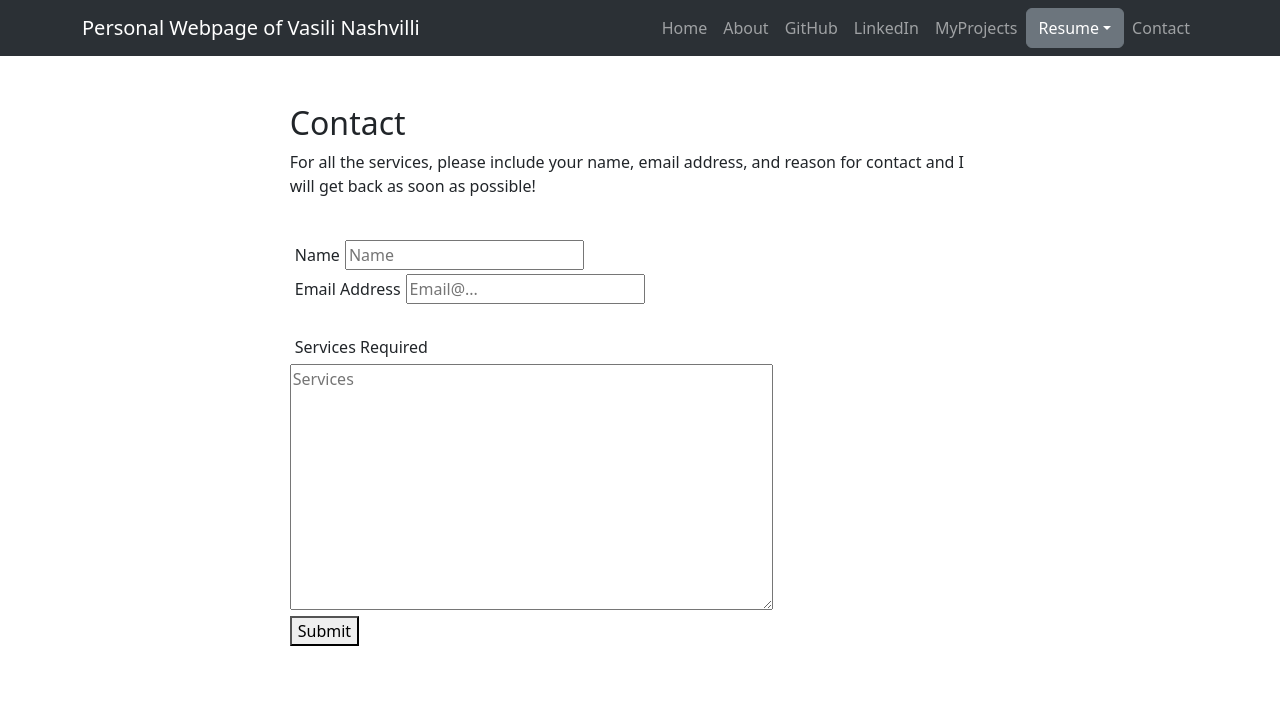
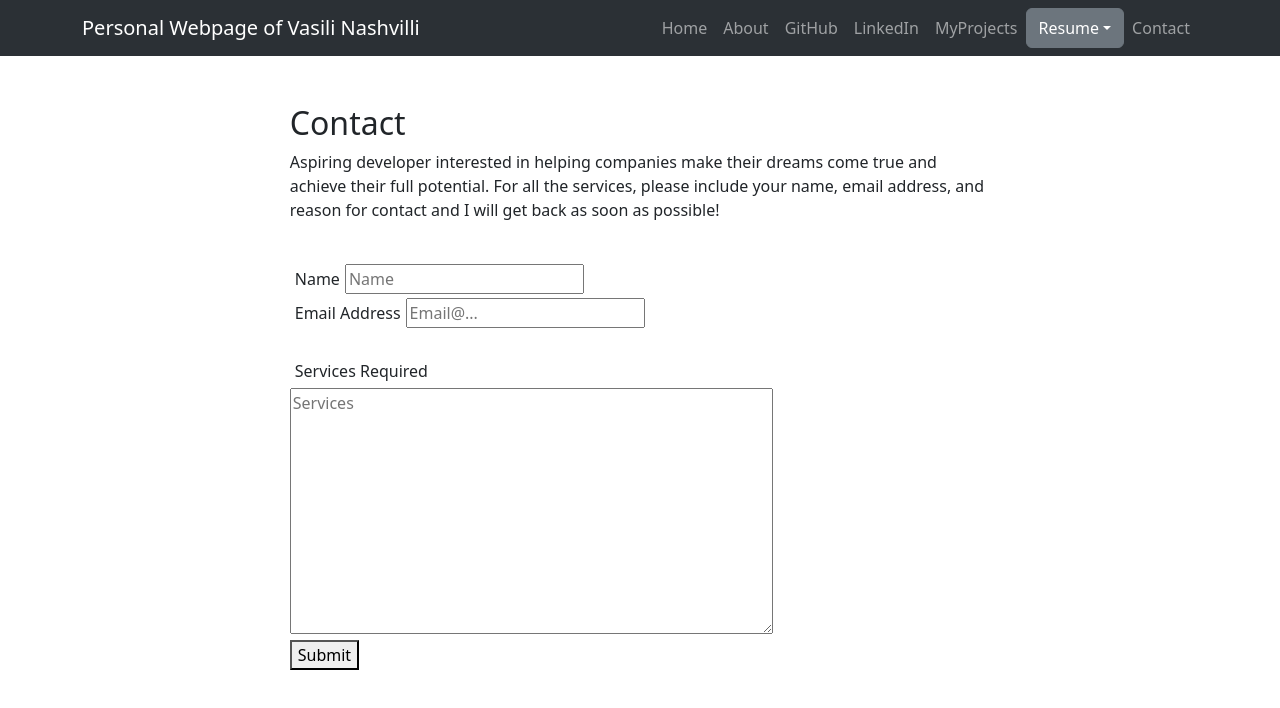
Before and after one commit to Vasili2797/Personal_Website, a React (Create React App) app in the folder React-Personal-Website/personal-website/: page /Contact in a window 1280 px wide. Shown: the top 708 px of the page. Built offline with nearby package versions, Linux system fonts and the light colour scheme.

Commit message:
Wrote a better Contact Me introductory paragraph

```diff
--- a/React-Personal-Website/personal-website/src/Components/Contact.js
+++ b/React-Personal-Website/personal-website/src/Components/Contact.js
@@ -18,8 +18,10 @@
         <Col xs={12} sm={6} md={8}>
           <h2>Contact</h2>
           <p>
-            For all the services, please include your name, email address, and
-            reason for contact and I will get back as soon as possible!
+            Aspiring developer interested in helping companies make their dreams
+            come true and achieve their full potential. For all the services,
+            please include your name, email address, and reason for contact and
+            I will get back as soon as possible!
           </p>
           <br />
           <form
```
